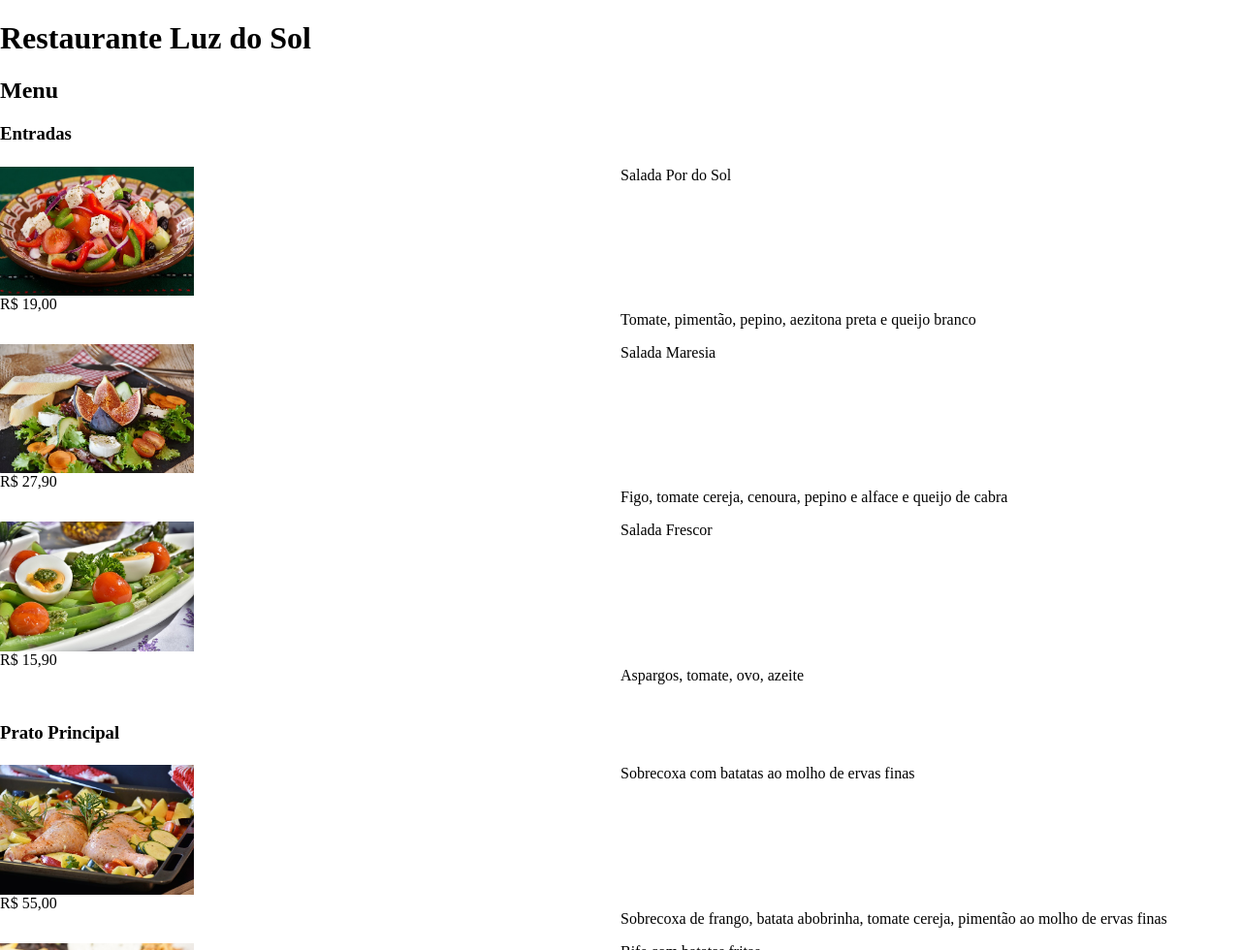
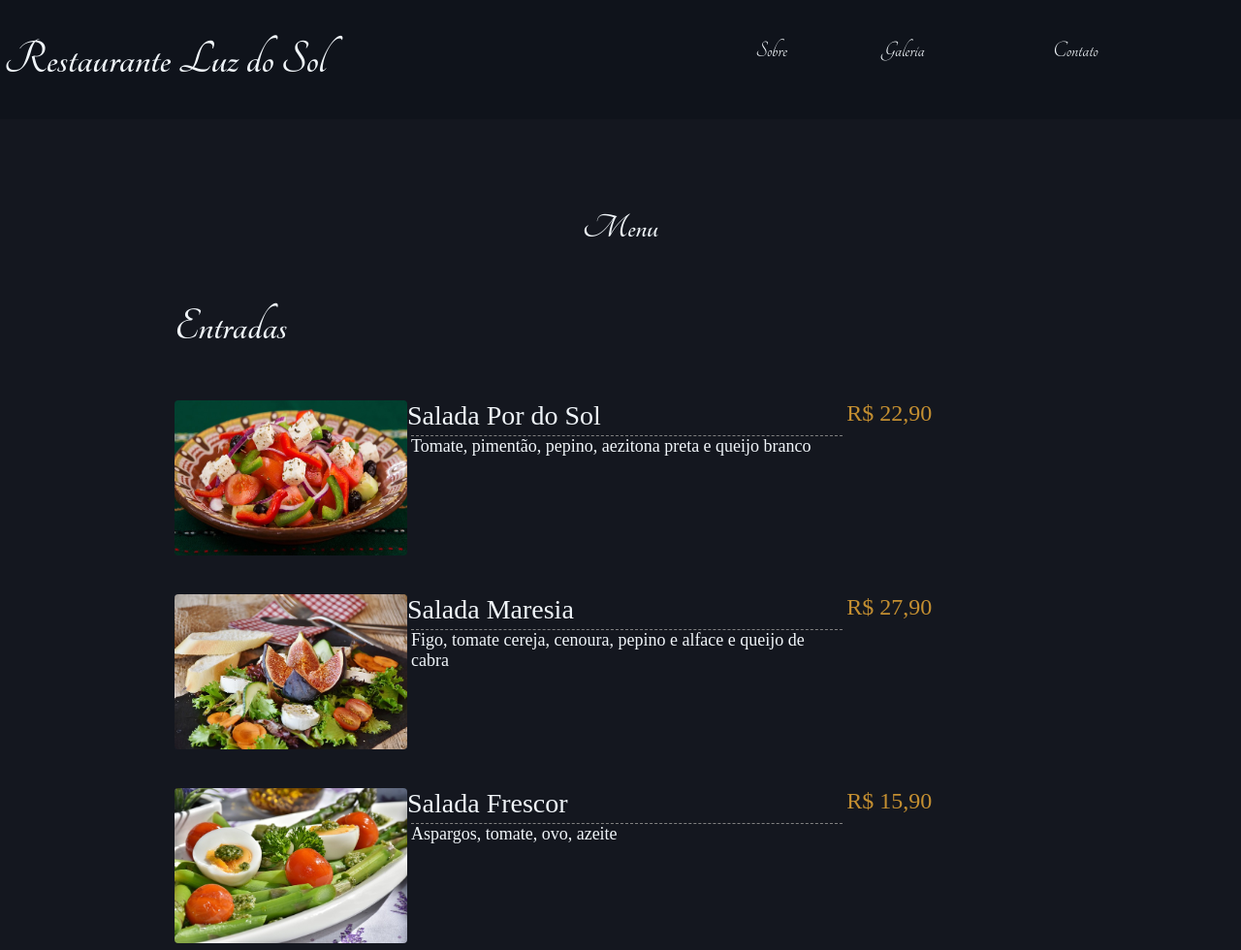
Before and after one commit to candidojuliana/cardapio, a plain HTML site: page index.html in a window 1280 px wide. Shown: the top 980 px of the page at 97% size. Drawn offline with Linux system fonts and the light colour scheme.

Commit message:
cardápio

```diff
--- a/index.html
+++ b/index.html
@@ -4,95 +4,145 @@
     <meta charset="UTF-8">
     <meta name="viewport" content="width=device-width, initial-scale=1.0">
     <link rel="stylesheet" href="style.css">
+    <li><link rel="preconnect" href="https://fonts.googleapis.com">
+<link rel="preconnect" href="https://fonts.gstatic.com" crossorigin>
+<link href="https://fonts.googleapis.com/css2?family=Tangerine:wght@400;700&display=swap" rel="stylesheet"></li>
     <title>Menu</title>
 </head>
 <body>
+    <header>
         <h1>Restaurante Luz do Sol</h1>
+        <ul class="links">
+            <li><a href="./">Sobre</a></li>
+            <li><a href="./">Galeria</a></li>
+            <li><a href="./">Contato</a></li>
+        </ul>
+    </header>
+    <main>
+        <div class="menu">
             <h2>Menu</h2>
             <h3>Entradas</h3>
+            <ul class="prato">
+                <li> <img src="imagens/salada-tomate.jpg" alt="salada de tomate">
+                    <div>
+                        Salada Por do Sol
+                        <p>Tomate, pimentão, pepino, aezitona preta e queijo branco</p>
+                    </div>
+                    <span>R$ 22,90</span>
 
-    <ul class="prato">
-        <li><img src="imagens/salada-tomate.jpg" alt="salada de tomate com queijo branco">
-            Salada Por do Sol
-            <span>R$ 19,00</span>
-            <p>Tomate, pimentão, pepino, aezitona preta e queijo branco</p>
                 </li>
                 <li> <img src="imagens/salada-figo.jpg" alt="salada verde com figo">
+                    <span>R$ 27,90</span>
+                    <div>
                         Salada Maresia
-            <span>R$ 27,90</span>
                         <p>Figo, tomate cereja, cenoura, pepino e alface e queijo de cabra</p>
+                    </div>
                 </li>
                 <li><img src="imagens/salada-aspargos.jpg" alt="salada de aspargos com tomate">
+                    <span>R$ 15,90</span>
+                    <div>
                         Salada Frescor
-            <span>R$ 15,90</span>
                         <p>Aspargos, tomate, ovo, azeite</p>
+                    </div>
                 </li>
             </ul>
             <h3>Prato Principal</h3>
                 <ul class="prato">
                     <li>
                         <img src="imagens/sobrecoxa.jpg" alt="sobrecoxa de frango com batatas">
-                Sobrecoxa com batatas ao molho de ervas finas
                         <span>R$ 55,00</span>
+                        <div>
+                            Sobrecoxa ao molho de ervas finas
                             <p>Sobrecoxa de frango, batata abobrinha, tomate cereja, pimentão ao molho de ervas finas</p>
+                        </div>
                     </li>
-
                     <li>
                         <img src="imagens/picanha.jpg" alt="bife com batatas fritas e farofa">
+                        <span>R$ 38,50</span>
+                        <div>
                             Bife com batatas fritas
-                <span>R$ 38,50</span>
                             <p>Filé mignon, batas fritas, arroz, farofa de alho e legumes</p>
+                        </div>
                     </li>
                     <li><img src="imagens/macarrao-pesto.jpg" alt="macarrão ao molho pesto">
+                        <span>R$ 32,70</span>
+                        <div>
                             Macarrão ao molho pesto
-                <span>R$ 32,70</span>
                             <p>Macarrão, molho pesto de tomate cereja fresco</p>
+                        </div>
                     </li>
                     <li> <img src="imagens/lasanha.jpg" alt="lasagna">
+                        <span>R$ 47,60</span>
+                        <div>
                             Lasagna
-                <span>R$ 47,60</span>
                             <p>Lasanha ao molho à bolonhesa, contém carne, queijo e molho de tomate fresco.</p>
+                        </div>
                     </li>
                 </ul>
                 <h3>Sopas</h3>
                 <ul class="prato">
                     <li><img src="imagens/sopa-tomate.jpg" alt="sopa de tomate">
+                        <span>R$ 19,50</span>
+                        <div>
                             Sopa de Tomate
-                <span>R$ 19,50</span>
                             <p>Tomate, cenoura, alho, cebola, azeite e especiarias. Acompanhado por Croûton</p>
+                        </div>
                     </li>
                     <li><img src="imagens/sopa-ervilha.jpg" alt="sopa de ervilha">
+                        <span>R$ 19,00</span>
+                        <div>
                             Sopa de ervilha
-                <span>R$ 19,00</span>
                             <p>Ervilha, batata, alho, cebola, azeite e especiarias. Acompanhado por Croûton</p>
+                        </div>
                     </li>
                 </ul>
                 <h3>Sobremesas</h3>
                 <ul class="prato">
                     <li><img src="imagens/cheesecake.jpg" alt="cheesecake de frutas vermelhas">
+                        <span>R$ 31,00</span>
+                        <div>
                             Cheesecake de frutas vermelhas
-                <span>R$ 31,00</span>
                             <p>Morango, framboesa, mirtilos e creamcheese</p>
+                        </div>
                     </li>
                     <li><img src="imagens/tarte.jpg" alt="tarte de framboesa">
+                        <span>R$ 32,00</span>
+                        <div>
                             Tarte de freamboesa
-                <span>R$ 32,00</span>
                             <p>Framboesa, canela, açucar, vinho do porto</p>
+                        </div>
                     </li>
                 </ul>
                 <h3>Bebidas</h3>
                 <ul class="prato">
                     <li><img src="imagens/suco-laranja.jpg" alt="suco dgit e laranja">
+                        <span>R$ 11,00</span>
+                        <div>
                             Suco de laranja
-                <span>R$ 11,00</span>
                             <p>Laranja, água</p>
+                        </div>
                     </li>
                     <li> <img src="imagens/limonada.jpg" alt="limonada">
+                        <span>R$ 10,00</span>
+                        <div>
                             Limonada
-                <span>R$ 10,00</span>
                             <p>Limão e água</p>
+                        </div>
                     </li>
                 </ul>
-
+        </div>
+    </main>
+    <footer>
+        <div class="footer-informações">
+            <h3 class="font-2-l-b cor0">Informações</h3>
+            <nav>
+                <ul class="font-1-m cor5">
+                    <li><a href="./">Menus</a></li>
+                    <li><a href="./">Contato</a></li>
+                    <li><a href="./">Termos e Condiçoes</a></li>
+                </ul>
+            </nav>
+        </div>
+    </footer>
 </body>
 </html>
--- a/style.css
+++ b/style.css
@@ -1,17 +1,111 @@
 body {
+    background-color: #0F131B;
     margin: 0px;
+
+}
+
+
+
+main {
+    margin-top: 20px;
+    margin-right: 0px;
+    margin-bottom: 24px;
+    margin-left: 0px;
+    background-color: #14171F;
+}
+
+
+h1 {
+    font-size: 50px;
+    font-family: "Tangerine", serif;
+    font-weight: bold;
+    text-align: start;
+    color: #F0F5F9;
+    padding: 4px;
+    margin-top: 32px;
+    margin-bottom: 12px;
+}
+
+h2 {
+    padding-top: 64px;
+    font-family: "Tangerine", serif;
+    font-size: 36px;
+    text-align: center;
+    margin-bottom: 60px;
+    color: #F0F5F9;
+}
+
+h3 {
+    font-family: "Tangerine", serif;
+    font-size: 48px;
+    color: #F0F5F9;
 }
 
 img {
-    max-width: 200px;
+    max-width: 240px;
+    border-radius: 4px;
+}
+
+p {
+    font-size: 18px;
+    border-top: 1px dashed gray;
+    margin: 4px;
+    color: #F0F5F9;
 }
 
 li {
     display: grid;
-    grid-template-columns: 1fr 1fr;
+    grid-template-columns: 1fr 2fr 1fr;
+    font-size: 28px;
+    color: #F0F5F9;
 }
 
 .prato {
     padding: 4px 0px;
+    display: grid;
+    grid-template-rows: auto;
+    gap: 40px;
+}
+
+span {
+    grid-column: 3;
+    color: #C48F31;
+    font-size: 24px;
+}
+
+div {
+    grid-column: 2;
+    align-content: start;
+    grid-row: 1;
+}
+
+header {
+    display: flex;
     justify-content: space-between;
 }
+
+a {
+    text-decoration: none;
+    font-size: 24px;
+    color: #F0F5F9;
+    font-family: "Tangerine", serif;
+
+
+}
+
+.menu {
+    margin-right: 180px;
+    margin-left: 180px;
+    margin-top: 8px;
+}
+
+.links {
+    display: flex;
+    align-items: center;
+    padding: 8px;
+}
+
+
+footer {
+    margin: 60px;
+}
```
Also changed, not shown: imagens/arabesco.png (added), imagens/cozinha.jpg (added), imagens/italian-cuisine-gfee94d441_1920.jpg (added). Lines whose indentation alone changed are shown as unchanged.
